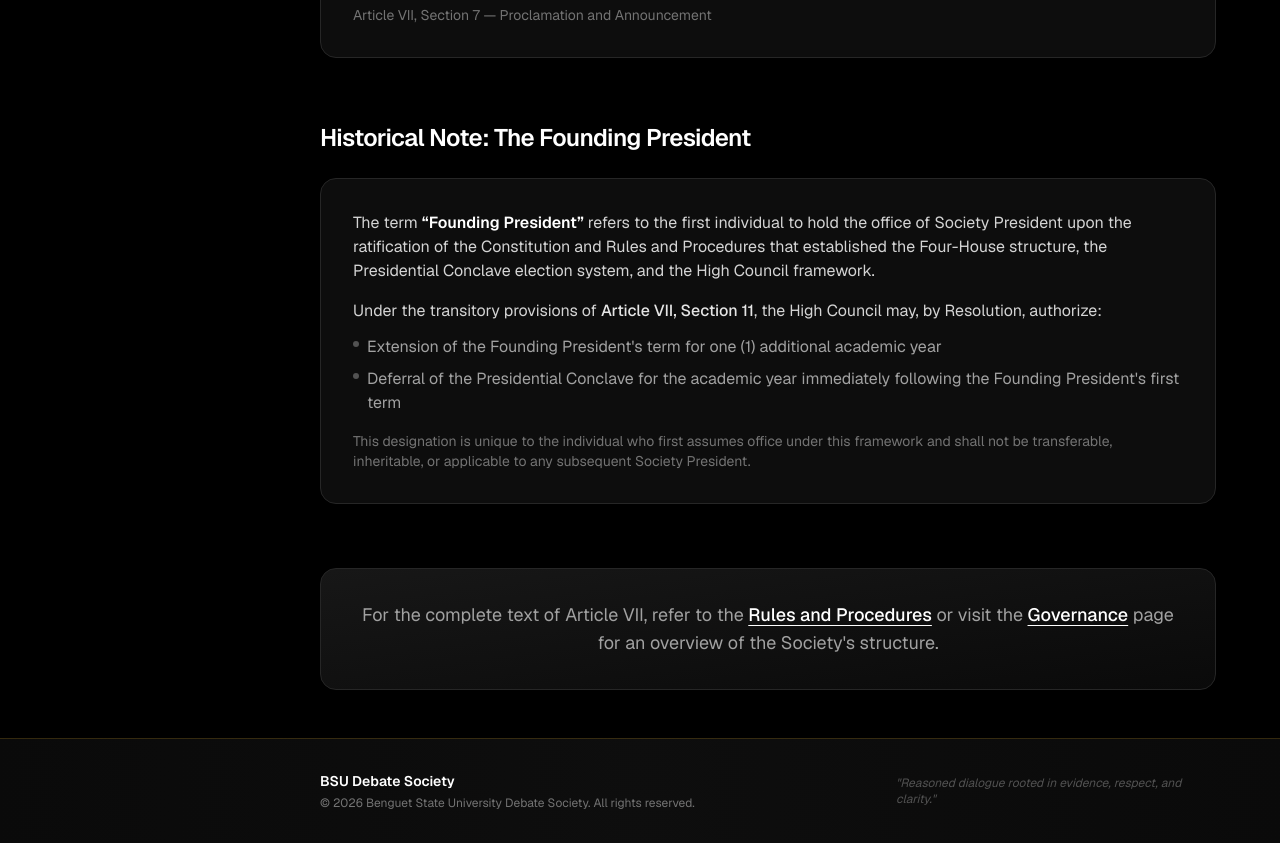
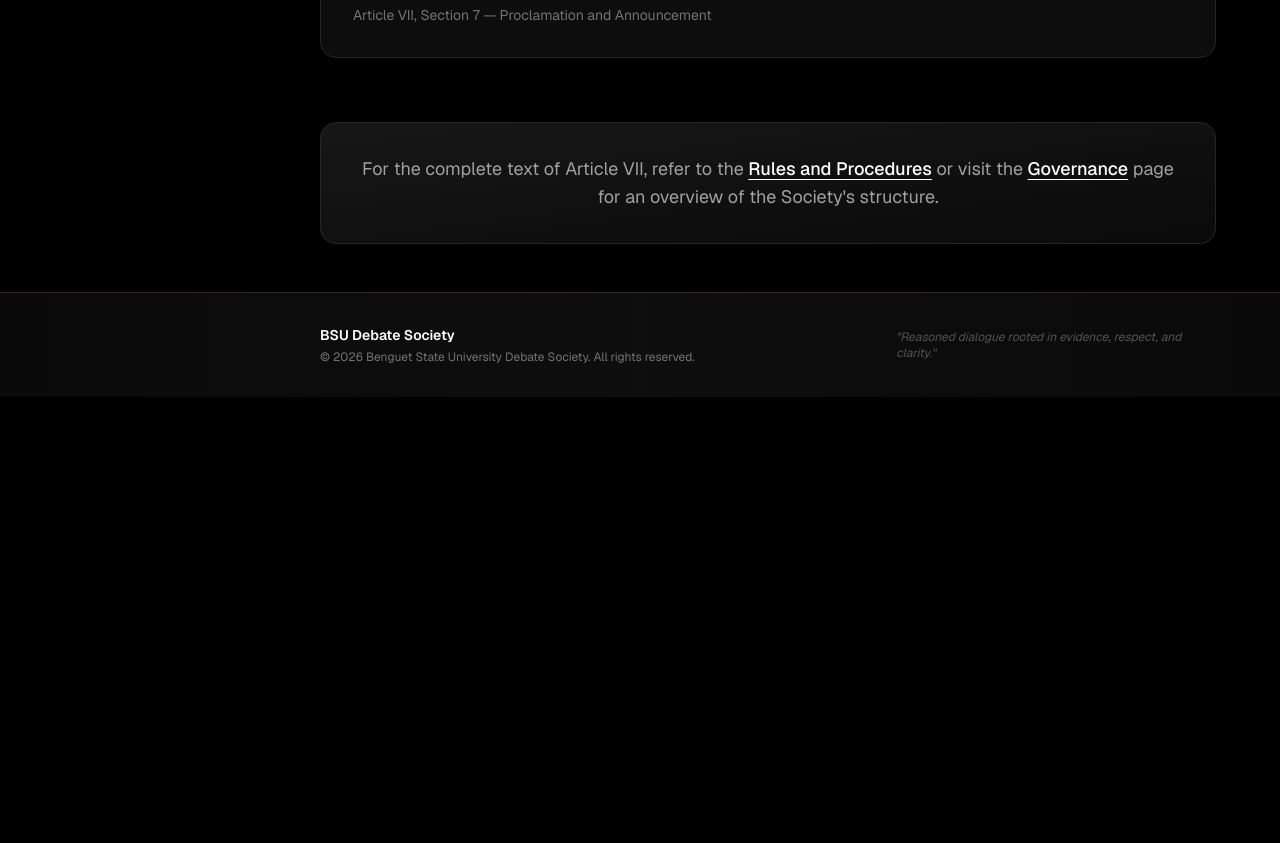
Before and after one commit to Brucejr777/bsu-debate-society, a Next.js app: page /elections in a window 1280 px wide. Shown: the part 3020-3863 px from the top of the page. After the commit the page ends 3417 px from the top, so only its background shows below. Built offline with nearby package versions, Linux system fonts and the light colour scheme.

Commit message:
removed founding president

```diff
--- a/src/app/elections/page.tsx
+++ b/src/app/elections/page.tsx
@@ -256,42 +256,6 @@ export default function ElectionsPage() {
         </div>
       </section>
 
-      {/* Historical Note */}
-      <section className="space-y-6">
-        <h2 className="text-2xl font-semibold tracking-tight text-white">
-          Historical Note: The Founding President
-        </h2>
-        <div className="rounded-2xl border border-neutral-800 bg-neutral-900/60 p-6 sm:p-8">
-          <p className="text-neutral-300">
-            The term <span className="font-semibold text-white">&ldquo;Founding President&rdquo;</span> refers
-            to the first individual to hold the office of Society President upon the ratification
-            of the Constitution and Rules and Procedures that established the Four-House
-            structure, the Presidential Conclave election system, and the High Council framework.
-          </p>
-          <p className="mt-4 text-neutral-300">
-            Under the transitory provisions of{" "}
-            <span className="font-medium text-neutral-200">Article VII, Section 11</span>, the High
-            Council may, by Resolution, authorize:
-          </p>
-          <ul className="mt-3 space-y-2">
-            <li className="flex gap-2 text-neutral-400">
-              <span className="mt-1.5 size-1.5 shrink-0 rounded-full bg-neutral-600" />
-              Extension of the Founding President&apos;s term for one (1) additional academic year
-            </li>
-            <li className="flex gap-2 text-neutral-400">
-              <span className="mt-1.5 size-1.5 shrink-0 rounded-full bg-neutral-600" />
-              Deferral of the Presidential Conclave for the academic year immediately following
-              the Founding President&apos;s first term
-            </li>
-          </ul>
-          <p className="mt-4 text-sm text-neutral-500">
-            This designation is unique to the individual who first assumes office under this
-            framework and shall not be transferable, inheritable, or applicable to any subsequent
-            Society President.
-          </p>
-        </div>
-      </section>
-
       {/* Footer CTA */}
       <div className="rounded-2xl border border-neutral-800 bg-gradient-to-br from-neutral-900 to-neutral-950 p-8 text-center">
         <p className="text-lg text-neutral-400">
```
